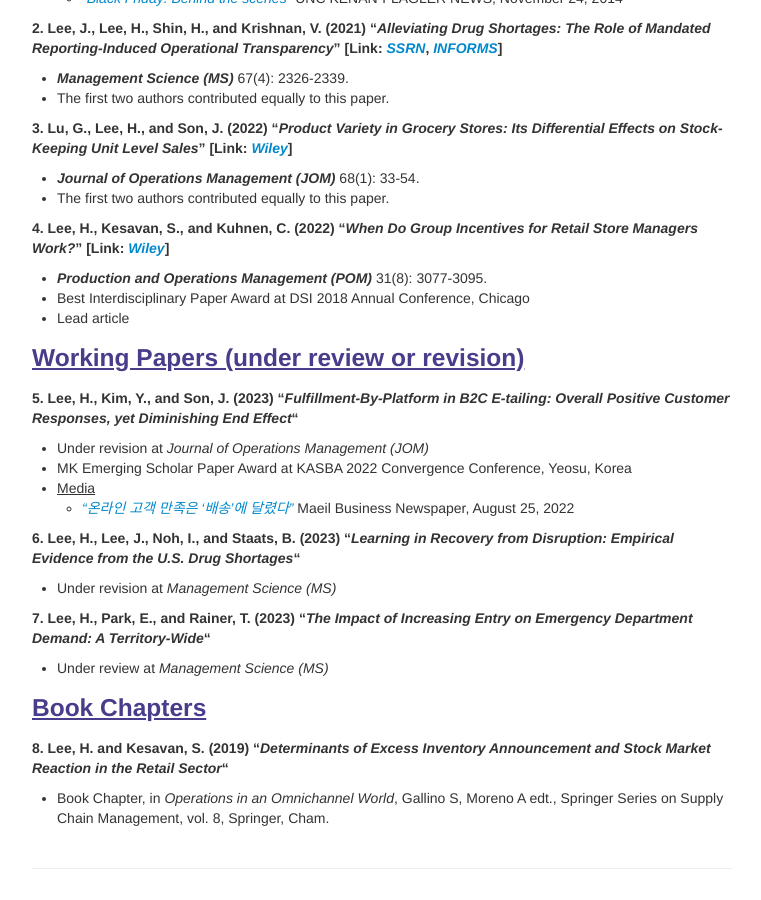
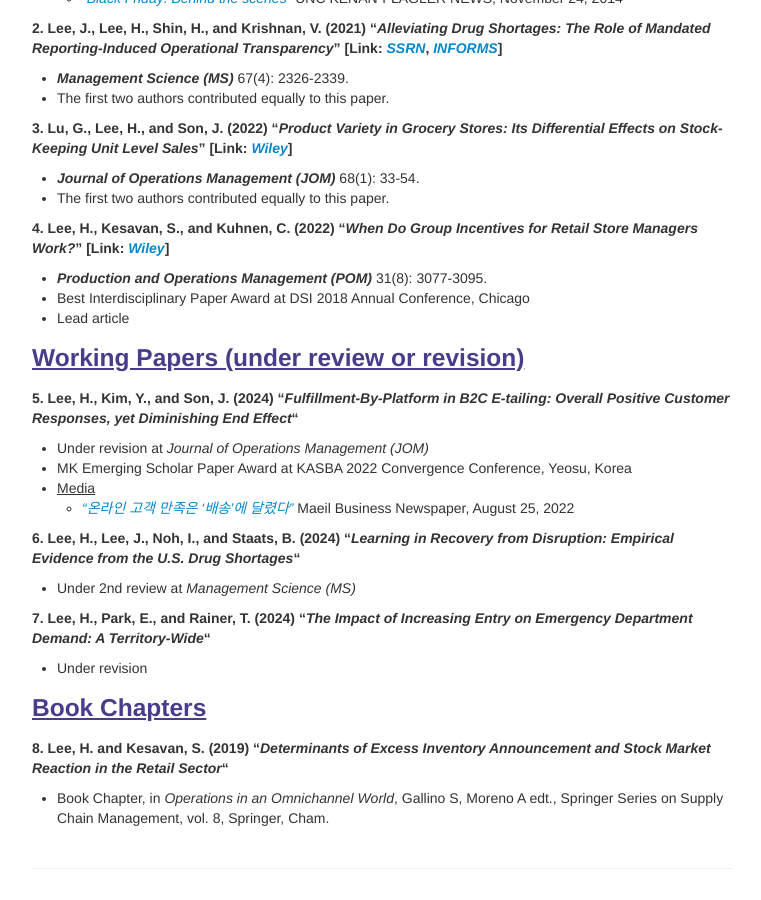
Before and after one commit to lordya2/lordya2.github.io, a Jekyll site: the page built from pages/research.md, in a window 1280 px wide and 900 px high, scrolled down 574 px. Shown: the whole window, without its empty margins (258-1019 px from the left). Built offline with Jekyll 4.4.1, drawn with Linux system fonts in a browser that asks for light colours.

Commit message:
Update research.md

```diff
--- a/pages/research.md
+++ b/pages/research.md
@@ -35,17 +35,17 @@ description: Hyun Seok ("Huck") Lee's Research
 
 ### <u>Working Papers (under review or revision)</u>
 
-**5. Lee, H., Kim, Y., and Son, J. (2023) "*Fulfillment-By-Platform in B2C E-tailing: Overall Positive Customer Responses, yet Diminishing End Effect*"**
+**5. Lee, H., Kim, Y., and Son, J. (2024) "*Fulfillment-By-Platform in B2C E-tailing: Overall Positive Customer Responses, yet Diminishing End Effect*"**
    * Under revision at *Journal of Operations Management (JOM)*
    * MK Emerging Scholar Paper Award at KASBA 2022 Convergence Conference, Yeosu, Korea
    * <u>Media</u>
      * [*"온라인 고객 만족은 '배송'에 달렸다"*](https://www.mk.co.kr/news/business/view/2022/08/750469/) Maeil Business Newspaper, August 25, 2022
 
-**6. Lee, H., Lee, J., Noh, I., and Staats, B. (2023) "*Learning in Recovery from Disruption: Empirical Evidence from the U.S. Drug Shortages*"**
-   * Under revision at *Management Science (MS)*
+**6. Lee, H., Lee, J., Noh, I., and Staats, B. (2024) "*Learning in Recovery from Disruption: Empirical Evidence from the U.S. Drug Shortages*"**
+   * Under 2nd review at *Management Science (MS)*
 
-**7. Lee, H., Park, E., and Rainer, T. (2023) "*The Impact of Increasing Entry on Emergency Department Demand: A Territory-Wide*"**
-   * Under review at *Management Science (MS)*
+**7. Lee, H., Park, E., and Rainer, T. (2024) "*The Impact of Increasing Entry on Emergency Department Demand: A Territory-Wide*"**
+   * Under revision
 
 
 ### <u>Book Chapters</u>
```
